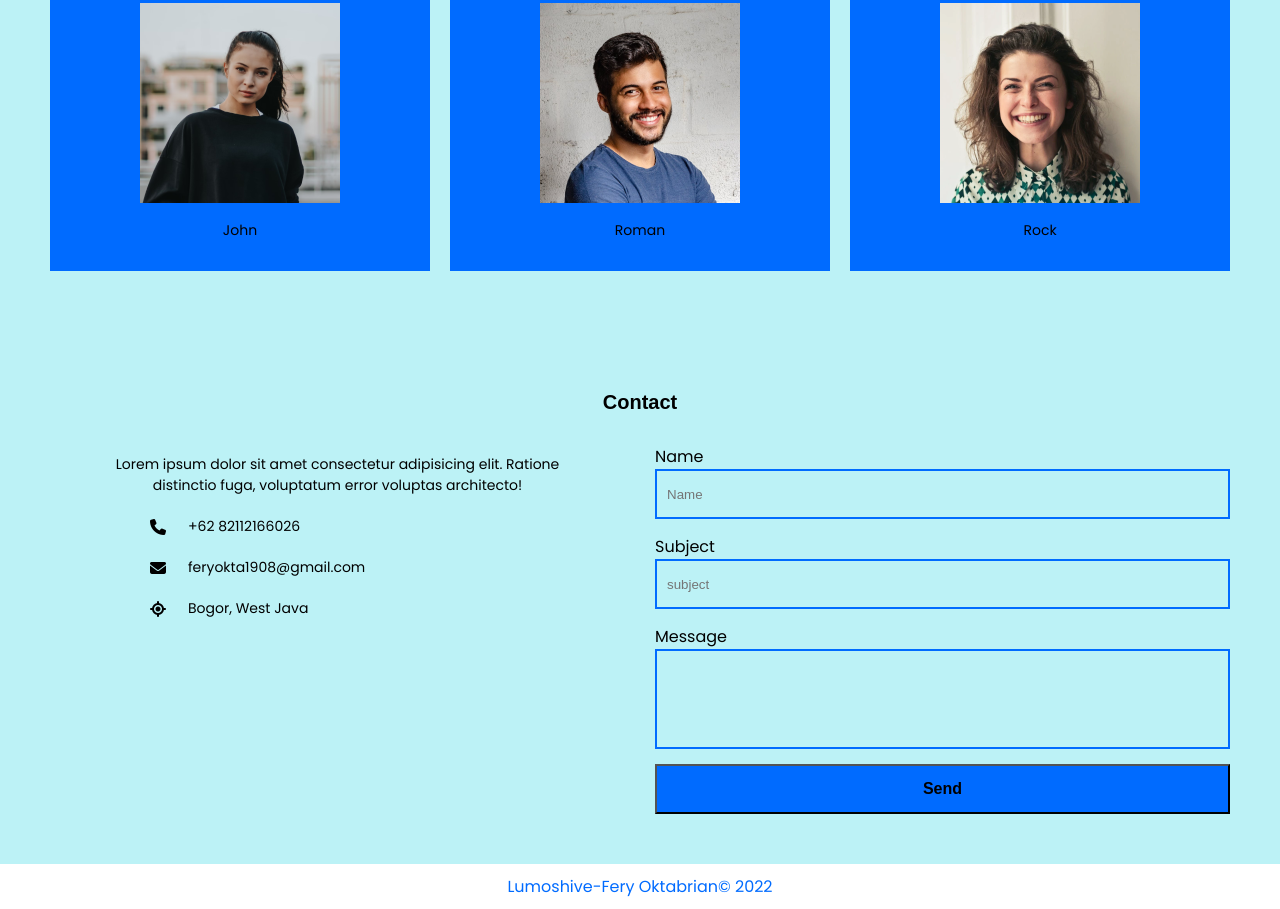
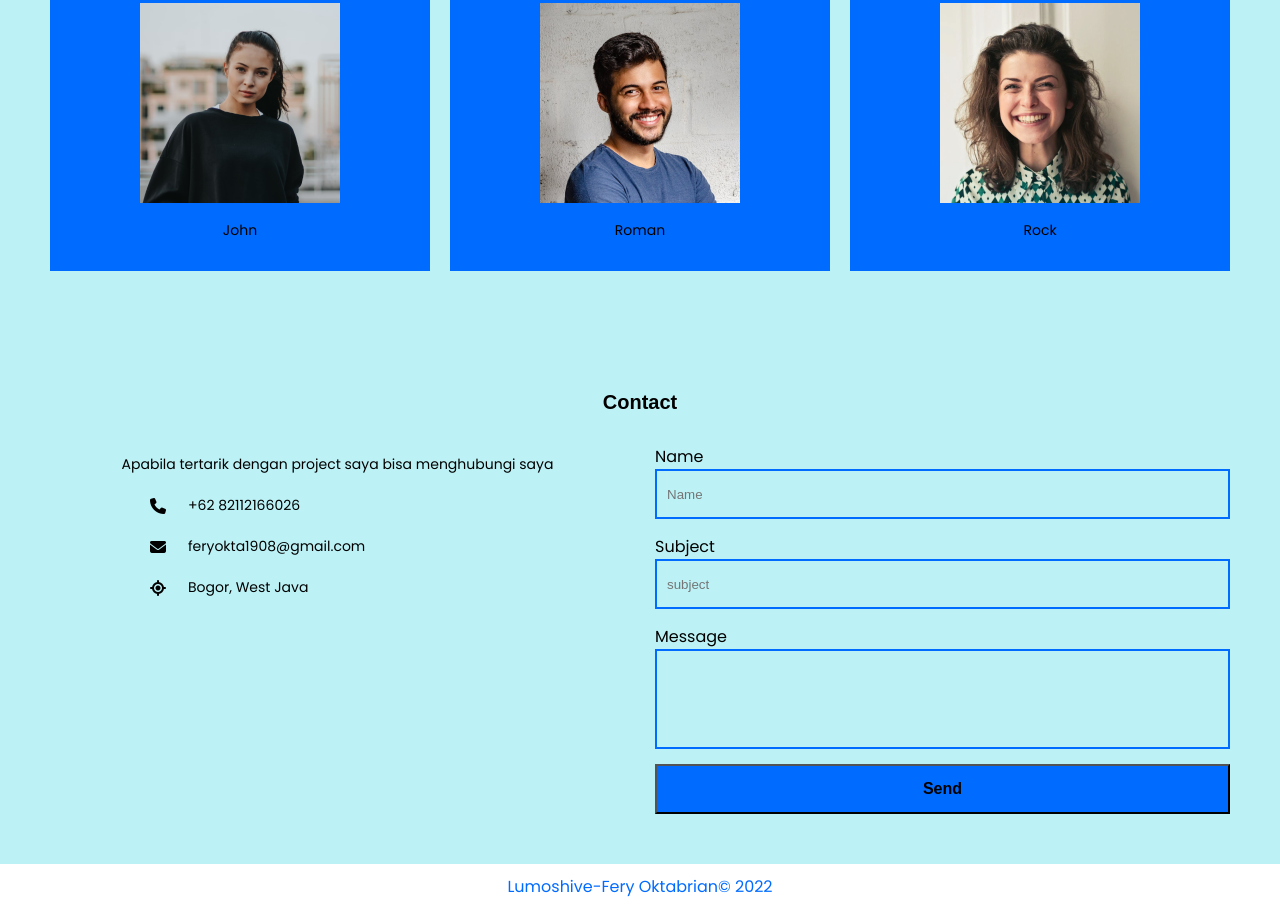
Before and after one commit to feryokta16/Lumoshive-Tugas-Pertama, a plain HTML site: page index.html in a window 1280 px wide. Shown: the part 1500-2409 px from the top of the page. Drawn offline with Linux system fonts and the light colour scheme; a web font is replaced by a local one.

Commit message:
Update index.html

```diff
--- a/index.html
+++ b/index.html
@@ -209,8 +209,8 @@
         <div class="contact-grup">
           <div class="text">
             <p>
-              Lorem ipsum dolor sit amet consectetur adipisicing elit. Ratione
-              distinctio fuga, voluptatum error voluptas architecto!
+             Apabila tertarik dengan project saya bisa menghubungi saya
+
             </p>
             <div class="info-grup">
               <i class="fa fa-phone pink"></i>
```
